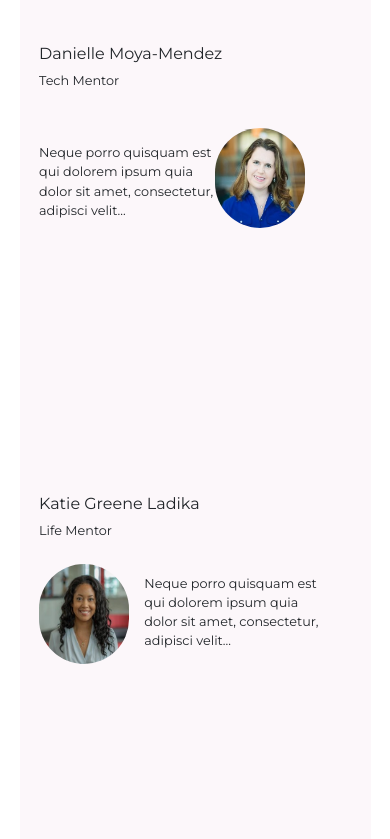
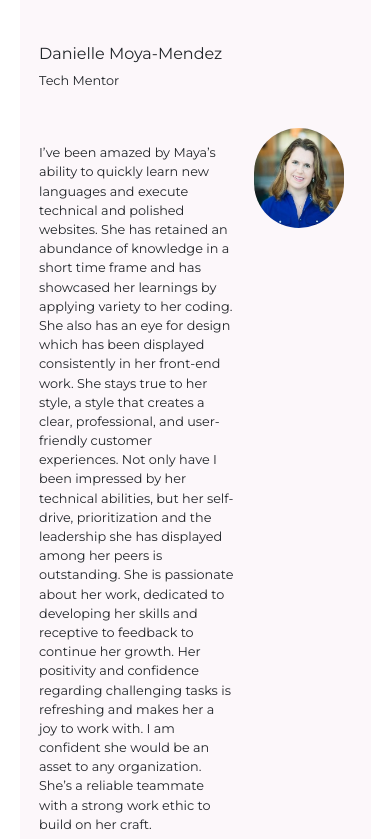
Before and after one commit to mayaracsmith/portfolio, a React (Create React App) app: page / in a window 390 px wide. Shown: the part 1345-2184 px from the top of the page. Built offline with nearby package versions, Linux system fonts and the light colour scheme.

Commit message:
add testimonial

```diff
--- a/src/components/Testimonials/Testimonial.js
+++ b/src/components/Testimonials/Testimonial.js
@@ -13,10 +13,15 @@ const testimonial = () => (
             She will succeed wherever she goes.</p></div>
         <div className={classes.Name}><h4>Danielle Moya-Mendez</h4><p>Tech Mentor</p></div>
     </div>
-    <div className={classes.Background}>
+    <div className={classes.Background2}>
     <img className={classes.Img2} src="/assets/img/katie.jpeg" alt="Katie, life mentor" />
     <div className={classes.Quotes2}><i class="fas fa-quote-left"></i></div>
-    <div className={classes.Testimonial2}><p>Neque porro quisquam est qui dolorem ipsum quia dolor sit amet, consectetur, adipisci velit...</p></div>
+    <div className={classes.Testimonial2}><p>I’ve been amazed by Maya’s ability to quickly learn new languages and execute technical and polished websites.
+        She has retained an abundance of knowledge in a short time frame and has showcased her learnings by applying variety to her coding. She also has an eye for design which has been
+        displayed consistently in her front-end work. She stays true to her style, a style that creates a clear, professional, and user-friendly customer experiences.
+        Not only have I been impressed by her technical abilities, but her self-drive, prioritization and the leadership she has displayed among her peers is outstanding.
+        She is passionate about her work, dedicated to developing her skills and receptive to feedback to continue her growth. Her positivity and confidence regarding challenging
+        tasks is refreshing and makes her a joy to work with. I am confident she would be an asset to any organization. She’s a reliable teammate with a strong work ethic to build on her craft.</p></div>
     <div className={classes.Name2}><h4>Katie Greene Ladika</h4><p>Life Mentor</p></div>
 
 
@@ -24,7 +29,10 @@ const testimonial = () => (
     <div className={classes.Background}>
     <img className={classes.Img} src="/assets/img/latori.jpeg" alt="Latori, Road to Hire Instructor" />
     <div className={classes.Quotes}><i class="fas fa-quote-left"></i></div>
-    <div className={classes.Testimonial}><p>Neque porro quisquam est qui dolorem ipsum quia dolor sit amet, consectetur, adipisci velit...</p></div>
+    <div className={classes.Testimonial}><p>Maya is a curious, problem-solver who has consistently delivered quality work throughout the Road to Hire Fellowship program.
+        I have enjoyed being her instructor because she has exhibited a genuine passion for technology. She is a quick learner who actively implements new concepts in her
+        code and challenges herself to learn more. Maya is able to work successfully individually or as a part of a team because she is personable, organized and has a
+         ‘can-do’ attitude. I know she will do well and be an asset to any team.</p></div>
     <div className={classes.Name}><h4>Latori Miller</h4><p>Tech Instructor</p></div>
 
     </div>
--- a/src/components/Testimonials/Testimonial.module.css
+++ b/src/components/Testimonials/Testimonial.module.css
@@ -2,6 +2,13 @@
     width: 80%;
     margin: auto;
     height: 350px;
+    background-color: #fcf7fa;
+}
+
+.Background2 {
+    width: 80%;
+    margin: auto;
+    height: 450px;
     background-color: #fcf7fa;
 }
 
@@ -63,14 +70,18 @@
 .Name2 {
     position: absolute;
     width: 50%;
-    margin-top: 15%;
+    margin-top: 24.5%;
     margin-left: 10%;
 }
 
 @media(max-width: 800px){
     .Background {
         width: 90%;
-        height: 450px;
+        height: 400px;
+    }
+    .Background2 {
+        width: 90%;
+        height: 500px;
     }
     .Quotes{
         display: none;
@@ -81,27 +92,27 @@
     .Testimonial{
         position: absolute;
         width: 48%;
-        margin-top: 5%;
+        margin-top: 8%;
         margin-left: 40%;
         text-align: justify;
         font-size: 0.8rem;
     }
     .Testimonial2{
         position: absolute;
-        width: 46%;
-        margin-top: 10%;
+        width: 50%;
+        margin-top: 5%;
         margin-left: 5%;
         text-align: justify;
         font-size: 0.8rem;
     }
     .Name {
         position: absolute;
-        margin-top: 37%;
+        margin-top: 38%;
         margin-left: 5%;
     }
     .Name2 {
         position: absolute;
-        margin-top: 37%;
+        margin-top: 48%;
         margin-left: 5%;
     }
 }
@@ -110,6 +121,9 @@
     .Background{
         height: 450px;
     }
+    .Background2{
+        height: 820px;
+    }
     .Img{
         width: 90px;
         height: 100px;
@@ -117,7 +131,7 @@
     .Img2{
         width: 90px;
         height: 100px;
-        margin-left: 50%;
+        margin-left: 60%;
         margin-top: 6%;
     }
     .Quotes{
@@ -130,13 +144,13 @@
         position: absolute;
         width: 48%;
         margin-top: 5%;
-        margin-left: 32%;
+        margin-left: 36%;
         text-align: left;
         font-size: 0.8rem;
     }
     .Testimonial2{
         position: absolute;
-        width: 46%;
+        width: 50%;
         margin-top: 10%;
         margin-left: 5%;
         text-align: left;
@@ -155,8 +169,8 @@
     }
     .Name2 {
         position: absolute;
-        margin-top: 100%;
-        margin-left: 5%;
+        margin-top: 200%;
+        margin-left: 45%;
     }
     .Name2 h4 {
         font-size: 1rem;
```
